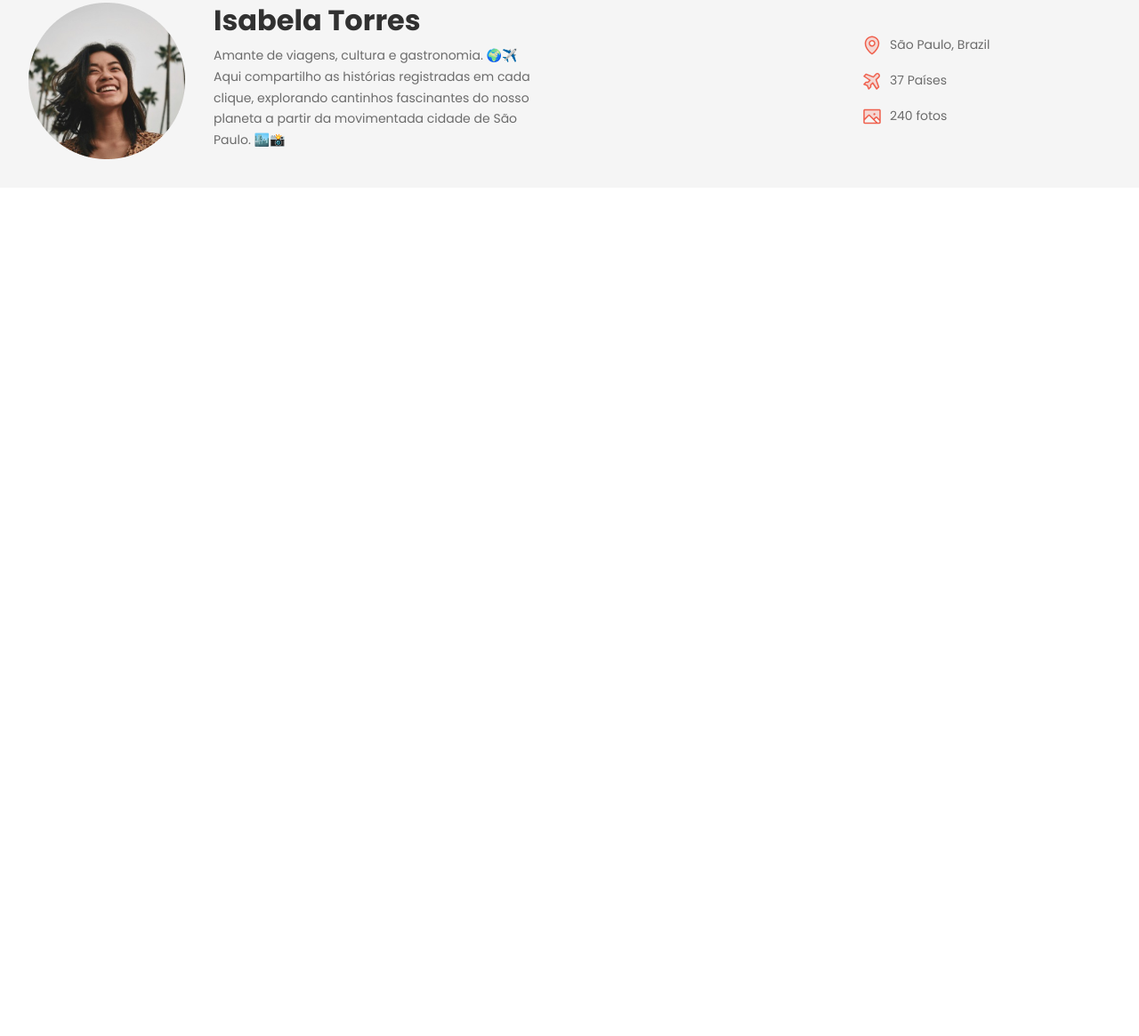
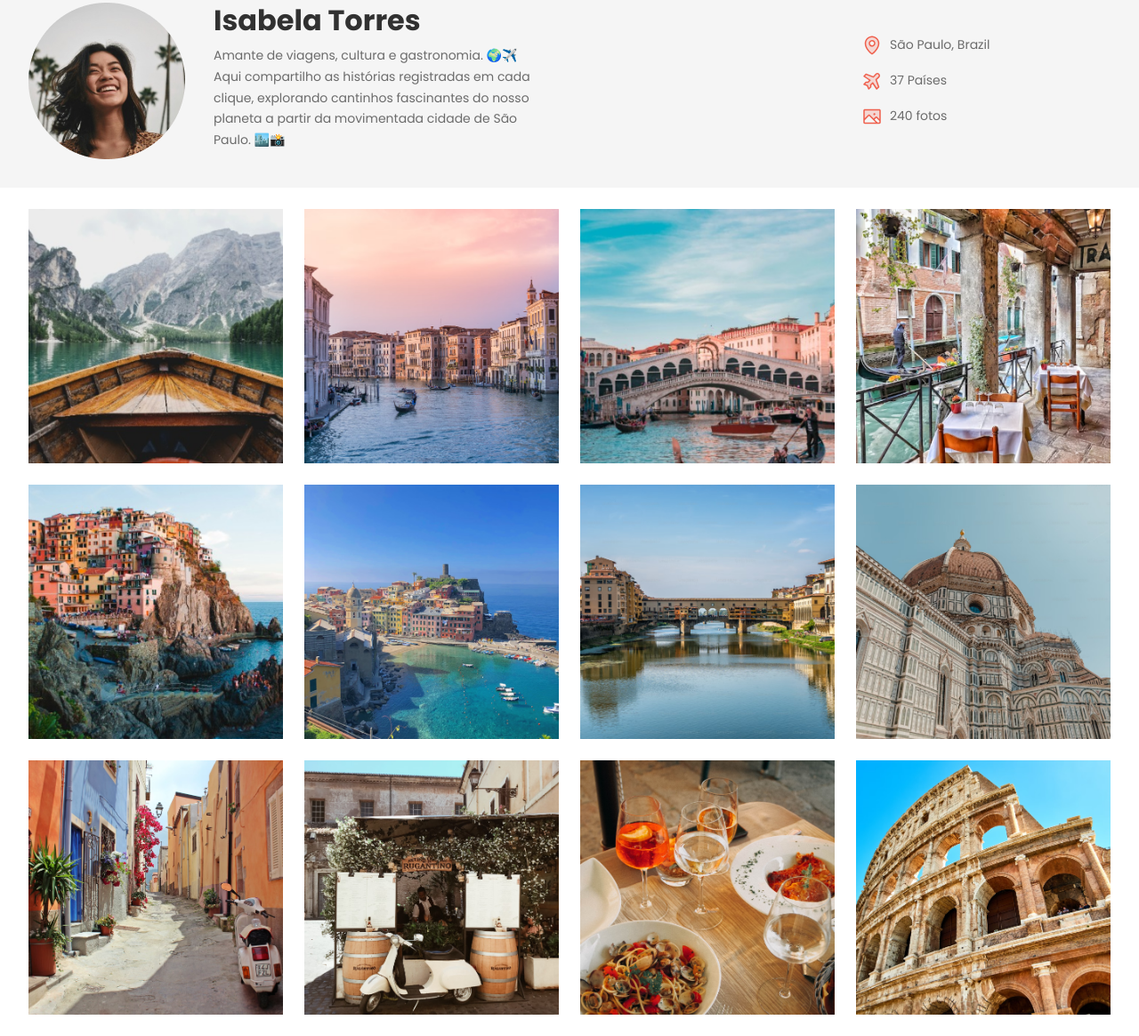
Before and after one commit to paulfms/projeto-travelgram-frontend, a plain HTML site: page index.html in a window 1280 px wide. Shown: the part 125-1290 px from the top of the page at 89% size. Before the commit the page ends 800 px from the top, so only its background shows below. Drawn offline with Linux system fonts and the light colour scheme.

Commit message:
main gallery

```diff
--- a/index.html
+++ b/index.html
@@ -39,8 +39,9 @@
                     <div>
                         <h1>Isabela Torres</h1>
                         <p>
-                            Amante de viagens, cultura e gastronomia. 🌍✈️  <br>
-                            Aqui compartilho as histórias registradas em cada clique, explorando cantinhos fascinantes do nosso planeta a partir da movimentada cidade de São Paulo. 🏙️📸
+                            Amante de viagens, cultura e gastronomia. 🌍✈️ <br>
+                            Aqui compartilho as histórias registradas em cada clique, explorando cantinhos fascinantes
+                            do nosso planeta a partir da movimentada cidade de São Paulo. 🏙️📸
                         </p>
                     </div>
                 </div>
@@ -58,9 +59,24 @@
                         <span>240 fotos</span>
                     </li>
                 </ul>
-            </header>
-        </div>
+        </header>
     </div>
+    </div>
+
+    <main class="container">
+        <img src="assets/images/Image 01.png" alt="imagem 1">
+        <img src="assets/images/Image 02.png" alt="imagem 2">
+        <img src="assets/images/Image 03.png" alt="imagem 3">
+        <img src="assets/images/Image 04.png" alt="imagem 4">
+        <img src="assets/images/Image 05.png" alt="imagem 5">
+        <img src="assets/images/Image 06.png" alt="imagem 6">
+        <img src="assets/images/Image 07.png" alt="imagem 7">
+        <img src="assets/images/Image 08.png" alt="imagem 8">
+        <img src="assets/images/Image 09.png" alt="imagem 9">
+        <img src="assets/images/Image 10.png" alt="imagem 10">
+        <img src="assets/images/Image 11.png" alt="imagem 11">
+        <img src="assets/images/Image 12.png" alt="imagem 12">
+    </main>
 </body>
 
 </html>
--- a/styles/index.css
+++ b/styles/index.css
@@ -1,3 +1,4 @@
 @import url(global.css);
 @import url(nav.css);
 @import url(header.css);
+@import url(main.css);
--- /dev/null
+++ b/styles/main.css
@@ -0,0 +1,12 @@
+main {
+    display: flex;
+    flex-wrap: wrap;
+    gap: 24px;
+    padding-block: 24px;
+}
+
+main img {
+    width: 286px;
+    height: 286px;
+    object-fit: cover;
+}
```
